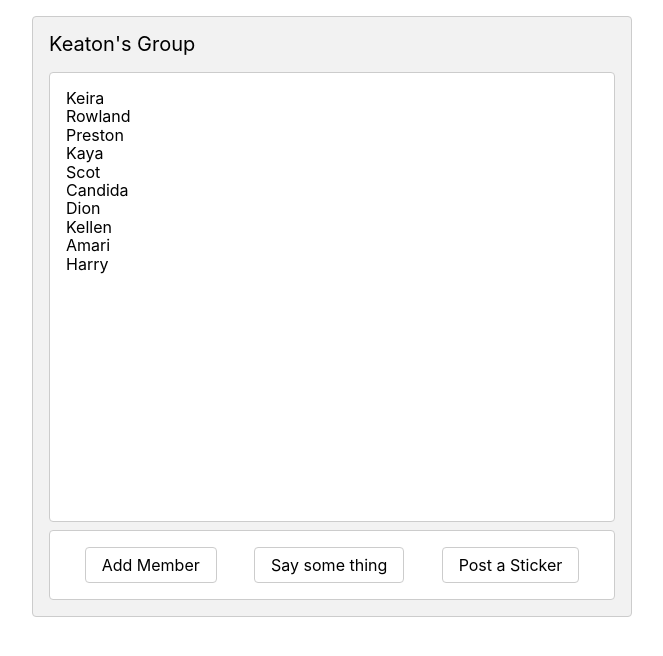
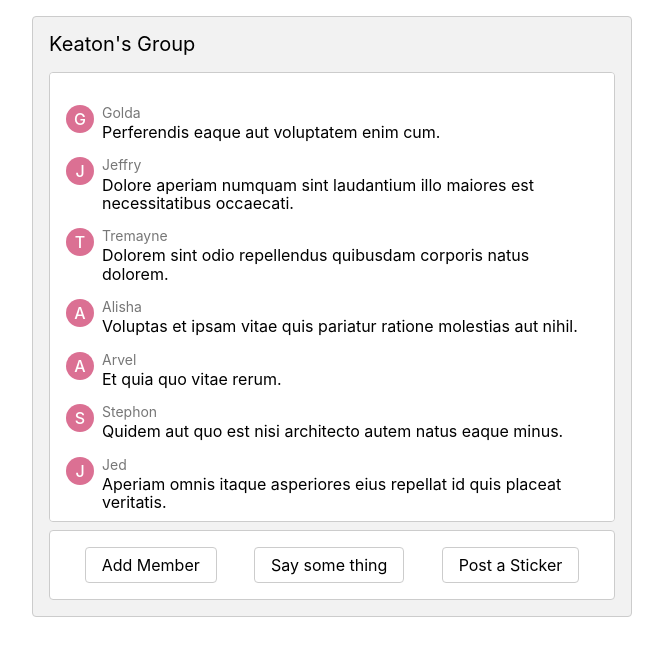
Before and after one commit to gouflv/sake, a React (Create React App) app: page / in a window 1280 px wide. Shown: the top 656 px of the page, without its empty margins (308-971 px from the left). Built offline with nearby package versions, Linux system fonts and the light colour scheme.

Commit message:
refactor: register message renders via children prop

```diff
--- a/src/components/ChatWindow/ChatWindow.tsx
+++ b/src/components/ChatWindow/ChatWindow.tsx
@@ -2,7 +2,7 @@
 import {nanoid} from 'nanoid'
 import {FC, useState} from 'react'
 import styled from 'styled-components'
-import {Message, MessageType} from '../../typing'
+import {MessageData, MessageType} from '../../typing'
 import {MessageList} from '../Message'
 import {TextPlugin} from '../Message/plugins/Text'
 import {Box, Button} from '../StyledComponents'
@@ -30,12 +30,12 @@
 export const ChatWindow: FC<{
   name: string
 }> = props => {
-  const [messages, setMessages] = useState<Message[]>(() => {
+  const [messages, setMessages] = useState<MessageData[]>(() => {
     return Array.from({ length: 10 }).map(() => ({
       id: nanoid(),
       author: faker.name.firstName(),
       type: MessageType.TEXT,
-      data: faker.lorem.slug()
+      data: faker.lorem.sentence()
     }))
   })
 
--- a/src/components/Message/Avatar.tsx
+++ b/src/components/Message/Avatar.tsx
@@ -1,5 +1,17 @@
-import {FC} from 'react'
+import {FC, ReactElement} from 'react'
+import styled from 'styled-components'
 
-export const Avatar: FC = props => (
-  <div>{props.children}</div>
+const AvatarImage = styled.div`
+  width: 28px;
+  height: 28px;
+  background: palevioletred;
+  border-radius: 100%;
+  line-height: 28px;
+  text-align: center;
+  font-weight: 500;
+  color: #fff;
+`
+
+export const Avatar: FC<{ name?: string; image?: ReactElement }> = props => (
+  <AvatarImage>{props.name?.charAt(0)}</AvatarImage>
 )
--- a/src/components/Message/Bubble.tsx
+++ b/src/components/Message/Bubble.tsx
@@ -1,5 +1,6 @@
 import {FC} from 'react'
+import styled from 'styled-components'
 
-export const Bubble: FC = props => (
-  <div></div>
-)
+export const Bubble = styled.div`
+
+`
--- a/src/components/Message/MessageBox.tsx
+++ b/src/components/Message/MessageBox.tsx
@@ -4,16 +4,35 @@
 const MessageBoxContainer = styled.div`
   display: flex;
   align-items: flex-start;
-  .avatar {}
-  .bubble {}
+  margin: 1rem 0;
+
+  .avatar {
+    flex: 0 0 auto;
+    margin-right: 0.5rem;
+  }
+  .content {
+    flex: auto;
+  }
+  .author {
+    margin-bottom: 0.125rem;
+    font-size: 14px;
+    color: #777;
+  }
+  .bubble {
+    flex: auto;
+  }
 `
 
 export const MessageBox: FC<{
-  avatar: () => React.ReactNode,
-  bubble: () => React.ReactNode
+  author: string
+  avatarRender: () => React.ReactNode,
+  bubbleRender: () => React.ReactNode
 }> = props => (
   <MessageBoxContainer>
-    <div className='avatar'>{props.avatar}</div>
-    <div className='bubble'>{props.bubble}</div>
+    <div className='avatar'>{props.avatarRender()}</div>
+    <div className='content'>
+      <div className='author'>{props.author}</div>
+      <div className='bubble'>{props.bubbleRender()}</div>
+    </div>
   </MessageBoxContainer>
 )
--- a/src/components/Message/MessageList.tsx
+++ b/src/components/Message/MessageList.tsx
@@ -1,23 +1,48 @@
-import {FC} from 'react'
+import {Children, cloneElement, FC, isValidElement, useMemo} from 'react'
 import styled from 'styled-components'
-import {Message} from '../../typing'
+import {MessageComponentProps, MessageData} from '../../typing'
 import {Box} from '../StyledComponents'
 
 const MessageListContainer = styled(Box)`
   padding: 1rem;
   height: 450px;
+  overflow-y: auto;
 `
 
 export const MessageList: FC<{
-  messages: Message[]
+  messages: MessageData[]
 }> = props => {
-  const { messages } = props
+  const { children, messages } = props
+
+  const messageRenders = useMemo(() => {
+    return Children.map(children, element => {
+      if (!isValidElement(element)) {
+        return
+      }
+      if (!element.props.match) {
+        return
+      }
+      const { match } = element.props as MessageComponentProps
+      return {
+        match,
+        element
+      }
+    })
+  }, [props.children])
+
+  function renderMessage(message: MessageData) {
+    const renderer = messageRenders?.find(it => it.match === message.type)
+    if (!renderer) {
+      return null
+    }
+    return cloneElement(renderer.element, {message})
+  }
 
   return (
     <MessageListContainer>
       {messages.map(message => {
         return (
-          <div key={message.id}>{message.author}</div>
+          <div key={message.id}>{renderMessage(message)}</div>
         )
         // const messageRender = MessagePlugins.getMessageRender(message.type)
         // if (!messageRender) return
--- a/src/components/Message/index.tsx
+++ b/src/components/Message/index.tsx
@@ -1,17 +1 @@
-import {MessagePlugin, MessageType} from '../../typing'
-
 export {MessageList} from './MessageList'
-
-export const MessagePlugins = {
-  plugins: [] as MessagePlugin[],
-  register(plugin: MessagePlugin) {
-    this.plugins.push(plugin)
-  },
-  getMessageRender(type: MessageType) {
-    const render = this.plugins.find(plugin => plugin.type === type)
-    if (!render) {
-      console.error(`Messages render not found: ${type}`)
-    }
-    return render?.render
-  }
-}
--- a/src/components/Message/plugins/Text.tsx
+++ b/src/components/Message/plugins/Text.tsx
@@ -1,17 +1,19 @@
 import {FC} from 'react'
-import {Message, MessagePlugin, MessageType} from '../../../typing'
+import {MessageComponentProps} from '../../../typing'
 import {Avatar} from '../Avatar'
 import {Bubble} from '../Bubble'
 import {MessageBox} from '../MessageBox'
 
-const Text: FC<Message> = props => (
-  <MessageBox
-    avatar={() => <Avatar>{props.author}</Avatar>}
-    bubble={() => <Bubble>{props.data}</Bubble>}
-  />
-)
-
-export const TextPlugin: MessagePlugin = {
-  type: MessageType.TEXT,
-  render: Text
+export const TextPlugin: FC<MessageComponentProps> = props => {
+  const { message } = props
+  if (!message) {
+    return null
+  }
+  return (
+    <MessageBox
+      author={message.author}
+      avatarRender={() => <Avatar name={message.author} />}
+      bubbleRender={() => <Bubble>{message.data}</Bubble>}
+    />
+  )
 }
--- a/src/typing.ts
+++ b/src/typing.ts
@@ -1,19 +1,17 @@
-import {FC} from 'react'
-
 export enum MessageType {
-  TEXT,
-  IMAGE,
-  NOTIFICATION
+  TEXT = 'TEXT',
+  IMAGE = 'IMAGE',
+  NOTIFICATION = 'NOTIFICATION'
 }
 
-export interface Message {
-  id: number
+export interface MessageData {
+  id: string
   author: string
   type: MessageType
   data: any
 }
 
-export interface MessagePlugin {
-  type: MessageType
-  render: FC<Message>
+export interface MessageComponentProps {
+  match: MessageType
+  message?: MessageData
 }
```
